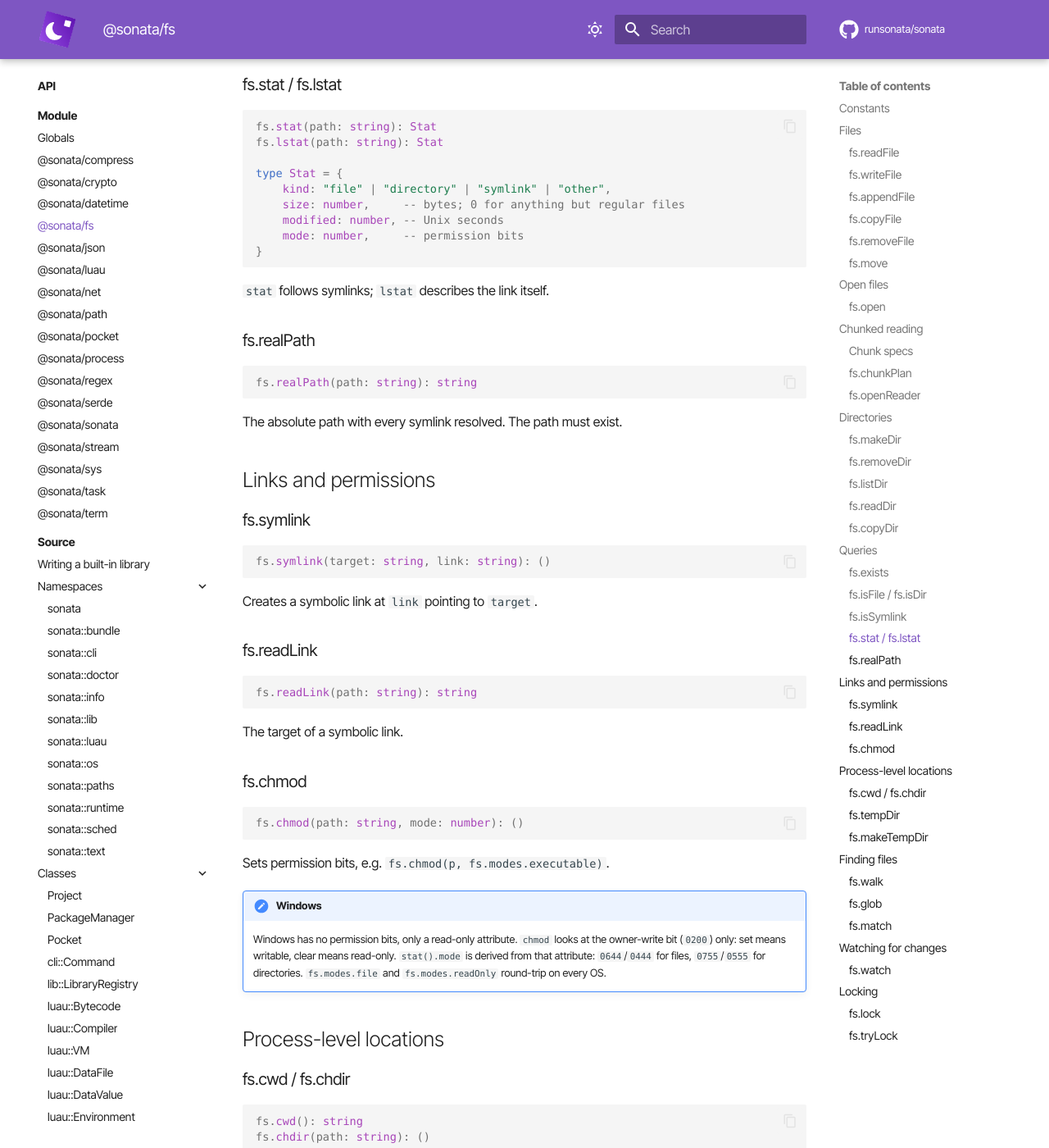
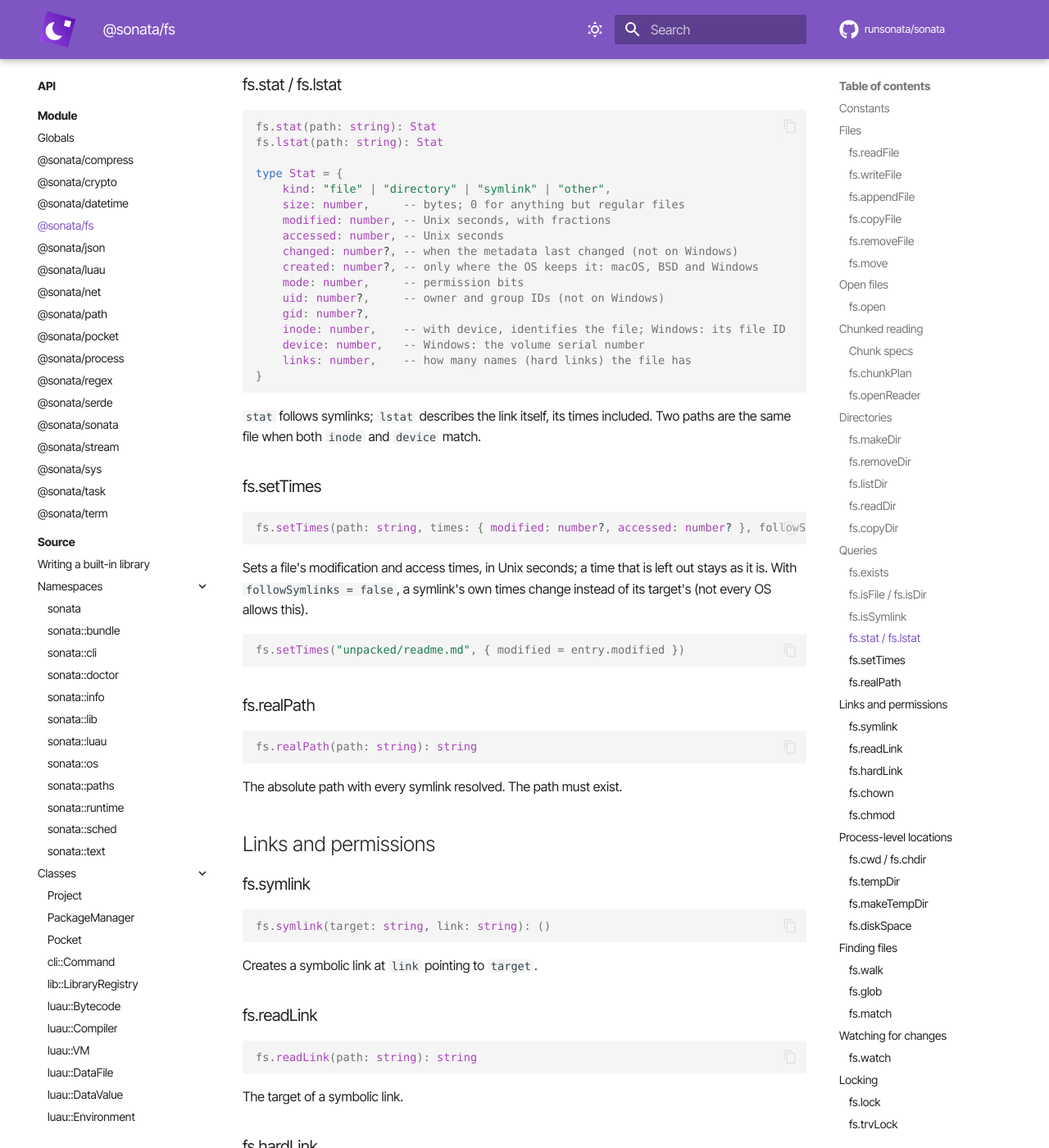
Before and after one commit to runsonata/docs, an MkDocs documentation site: the page built from docs/api/module/fs.md, in a window 1280 px wide and 1400 px high, scrolled down 7088 px. Shown: the whole window at 82% size. Built offline with MkDocs 1.6.1 and Material for MkDocs 9.7.7, drawn with Linux system fonts in a browser that asks for light colours; some web fonts are replaced; comment, search, counter and statistics services are not loaded; some of the changed text lies outside the part shown.

Commit message:
Document fs metadata: setTimes, chown, hardLink, diskSpace

````diff
--- a/docs/api/module/fs.md
+++ b/docs/api/module/fs.md
@@ -285,12 +285,35 @@ fs.lstat(path: string): Stat
 type Stat = {
     kind: "file" | "directory" | "symlink" | "other",
     size: number,     -- bytes; 0 for anything but regular files
-    modified: number, -- Unix seconds
+    modified: number, -- Unix seconds, with fractions
+    accessed: number, -- Unix seconds
+    changed: number?, -- when the metadata last changed (not on Windows)
+    created: number?, -- only where the OS keeps it: macOS, BSD and Windows
     mode: number,     -- permission bits
+    uid: number?,     -- owner and group IDs (not on Windows)
+    gid: number?,
+    inode: number,    -- with device, identifies the file; Windows: its file ID
+    device: number,   -- Windows: the volume serial number
+    links: number,    -- how many names (hard links) the file has
 }
 ```
 
-`stat` follows symlinks; `lstat` describes the link itself.
+`stat` follows symlinks; `lstat` describes the link itself, its times included. Two paths are
+the same file when both `inode` and `device` match.
+
+### fs.setTimes
+
+```luau
+fs.setTimes(path: string, times: { modified: number?, accessed: number? }, followSymlinks: boolean?): ()
+```
+
+Sets a file's modification and access times, in Unix seconds; a time that is left out stays as
+it is. With `followSymlinks = false`, a symlink's own times change instead of its target's
+(not every OS allows this).
+
+```luau
+fs.setTimes("unpacked/readme.md", { modified = entry.modified })
+```
 
 ### fs.realPath
 
@@ -317,6 +340,25 @@ fs.readLink(path: string): string
 ```
 
 The target of a symbolic link.
+
+### fs.hardLink
+
+```luau
+fs.hardLink(target: string, link: string): ()
+```
+
+Gives the file `target` a second name, `link`. Both names are the same file: a change through
+one shows through the other, and the contents last until every name is removed. Both must be
+on the same filesystem, and some systems (Android apps, for one) don't allow it.
+
+### fs.chown
+
+```luau
+fs.chown(path: string, uid: number?, gid: number?, followSymlinks: boolean?): ()
+```
+
+Changes a file's owner and group; `nil` leaves one as it is. Changing the owner usually needs
+root. Windows has no such IDs, so there it raises.
 
 ### fs.chmod
 
@@ -360,6 +402,16 @@ fs.makeTempDir(prefix: string?): string
 
 Creates a new, empty, private directory inside the temporary directory and returns its path.
 `prefix` defaults to `"sonata-"`.
+
+### fs.diskSpace
+
+```luau
+fs.diskSpace(path: string?): { total: number, free: number, available: number }
+```
+
+The size of the filesystem `path` (default `"."`) is on, and how much of it is free, in bytes.
+`available` is what this program may use, which can be less than `free` (space kept for root,
+quotas).
 
 ## Finding files
 
````
